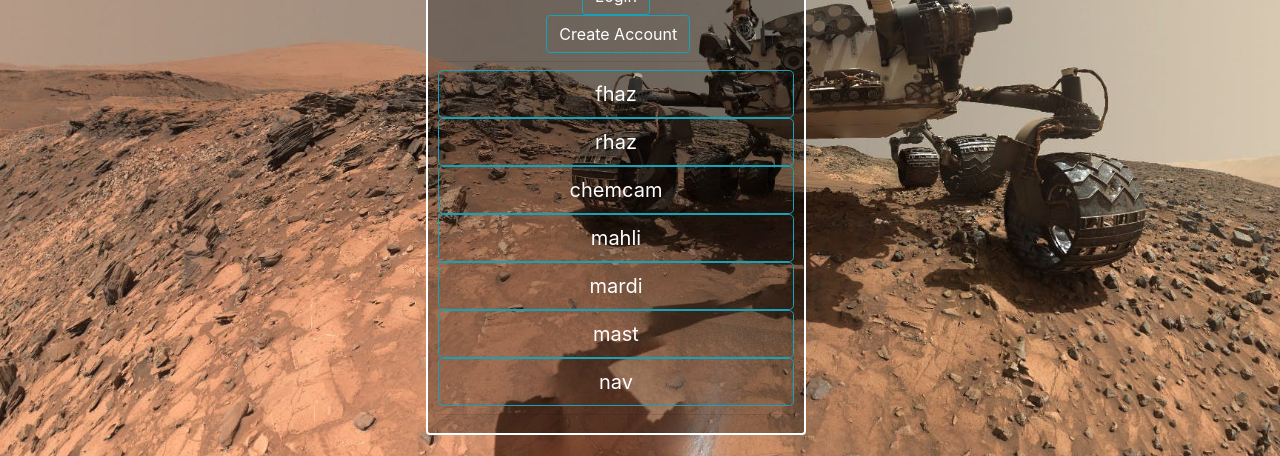
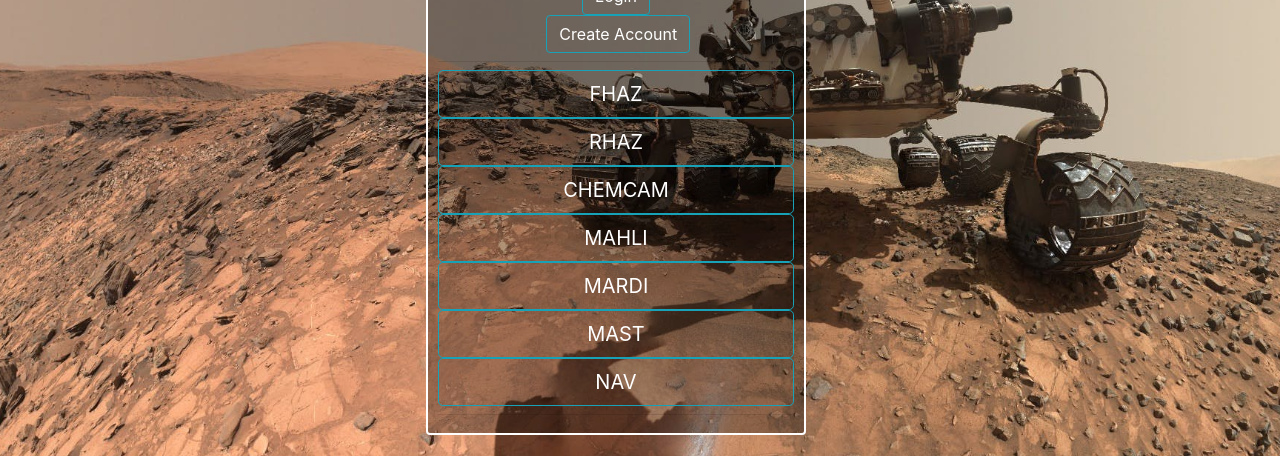
Before and after one commit to lmp2700/curiosity-fullstack-react, a React (Create React App) app in the folder project3react/: page / in a window 1280 px wide. Shown: the part 300-756 px from the top of the page. Built offline with nearby package versions, Linux system fonts and the light colour scheme; no server answers.

Commit message:
have full_name showing on each module

```diff
--- a/project3react/src/MainContainer/CuriosityPhotoList/CuriositySearch/CuriositySearch.jsx
+++ b/project3react/src/MainContainer/CuriosityPhotoList/CuriositySearch/CuriositySearch.jsx
@@ -16,7 +16,7 @@ class CuriositySearch extends Component {
     }
     getPhotos = async () => {
         try {
-            const curiosity = await fetch('https://api.nasa.gov/mars-photos/api/v1/rovers/curiosity/photos?sol=200&camera=' + this.props.camera + '&api_key=0mSs2fdXEJMSAuLVHdcfLB0w9KGBddgBzNyFUEYl');
+            const curiosity = await fetch('https://api.nasa.gov/mars-photos/api/v1/rovers/curiosity/photos?sol=37&camera=' + this.props.camera + '&api_key=0mSs2fdXEJMSAuLVHdcfLB0w9KGBddgBzNyFUEYl');
             const curiosityJson = await curiosity.json();
             return curiosityJson.photos
         } catch(err) {
@@ -53,7 +53,7 @@ class CuriositySearch extends Component {
                 <Button outline color="info" size="lg" className="appbutton" onClick={this.toggle} block>{this.props.camera}</Button>
                     <Modal isOpen={this.state.modal} onClose={this.toggle} center="true">
                         <ModalBody>
-                            <h1>Photos by {this.props.camera}</h1>
+                            {this.state.camera.length > 0 && <h1>Photos by {this.state.camera[0].camera.full_name}</h1>}
                             <CuriosityPhotoList curiositySearch={this.state.camera} />
                         </ModalBody>
                         <ModalFooter>
--- a/project3react/src/MainContainer/MainContainer.jsx
+++ b/project3react/src/MainContainer/MainContainer.jsx
@@ -54,13 +54,13 @@ class Curiosity extends Component {
                                             <Login /> &nbsp;
                                             <Button className="appbutton" outline color="info">Create Account</Button>
                                                 <hr className="my-2"/>
-                                                    <CuriositySearch camera="fhaz" />
-                                                    <CuriositySearch camera="rhaz" />
-                                                    <CuriositySearch camera="chemcam" />
-                                                    <CuriositySearch camera="mahli" />
-                                                    <CuriositySearch camera="mardi" />
-                                                    <CuriositySearch camera="mast" />
-                                                    <CuriositySearch camera="nav" />
+                                                    <CuriositySearch camera="FHAZ" />
+                                                    <CuriositySearch camera="RHAZ" />
+                                                    <CuriositySearch camera="CHEMCAM" />
+                                                    <CuriositySearch camera="MAHLI" />
+                                                    <CuriositySearch camera="MARDI" />
+                                                    <CuriositySearch camera="MAST" />
+                                                    <CuriositySearch camera="NAV" />
                                                 <hr className="my-2"/>
                         </Col>
                     <Col md="4" id="CameraBlank"/>
```
